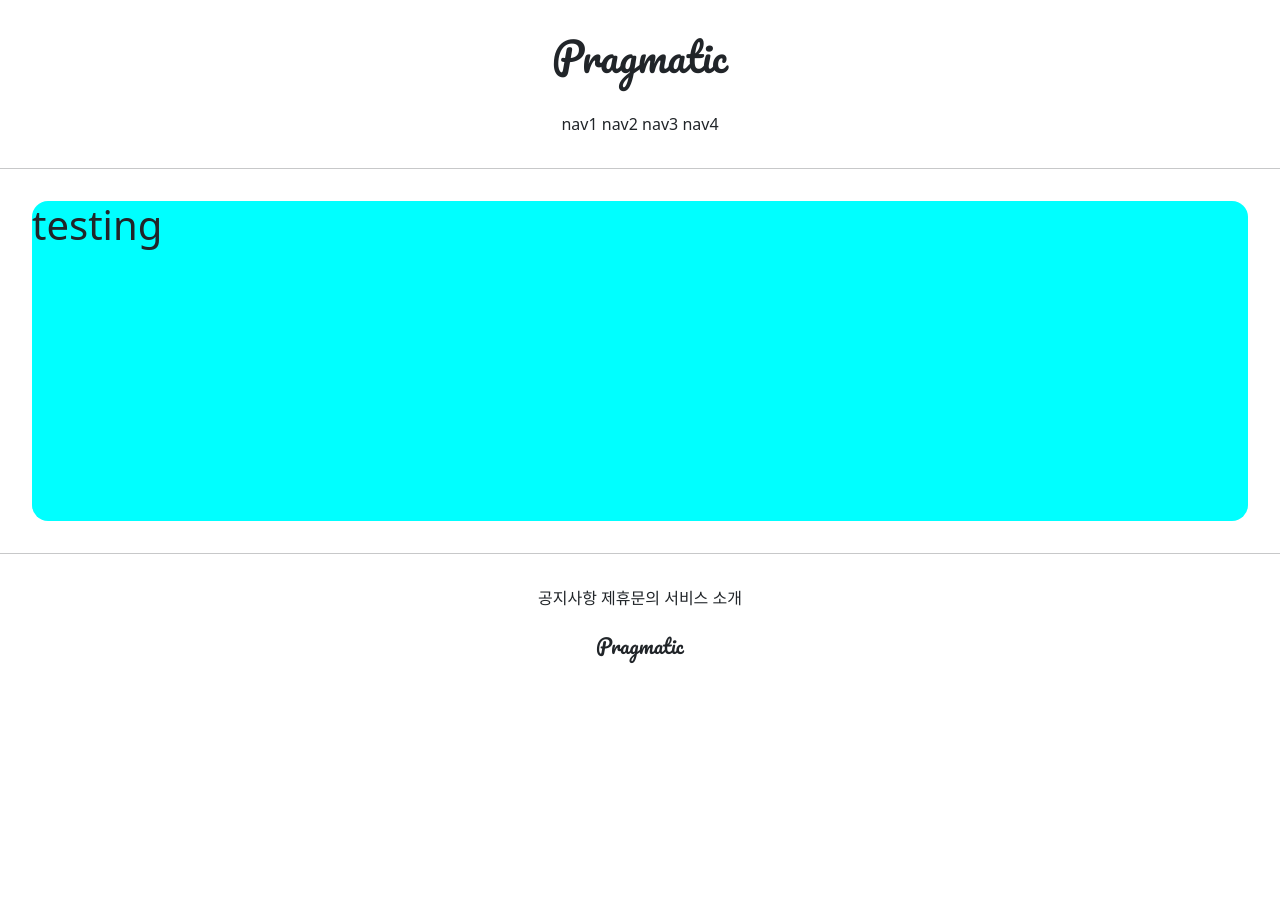
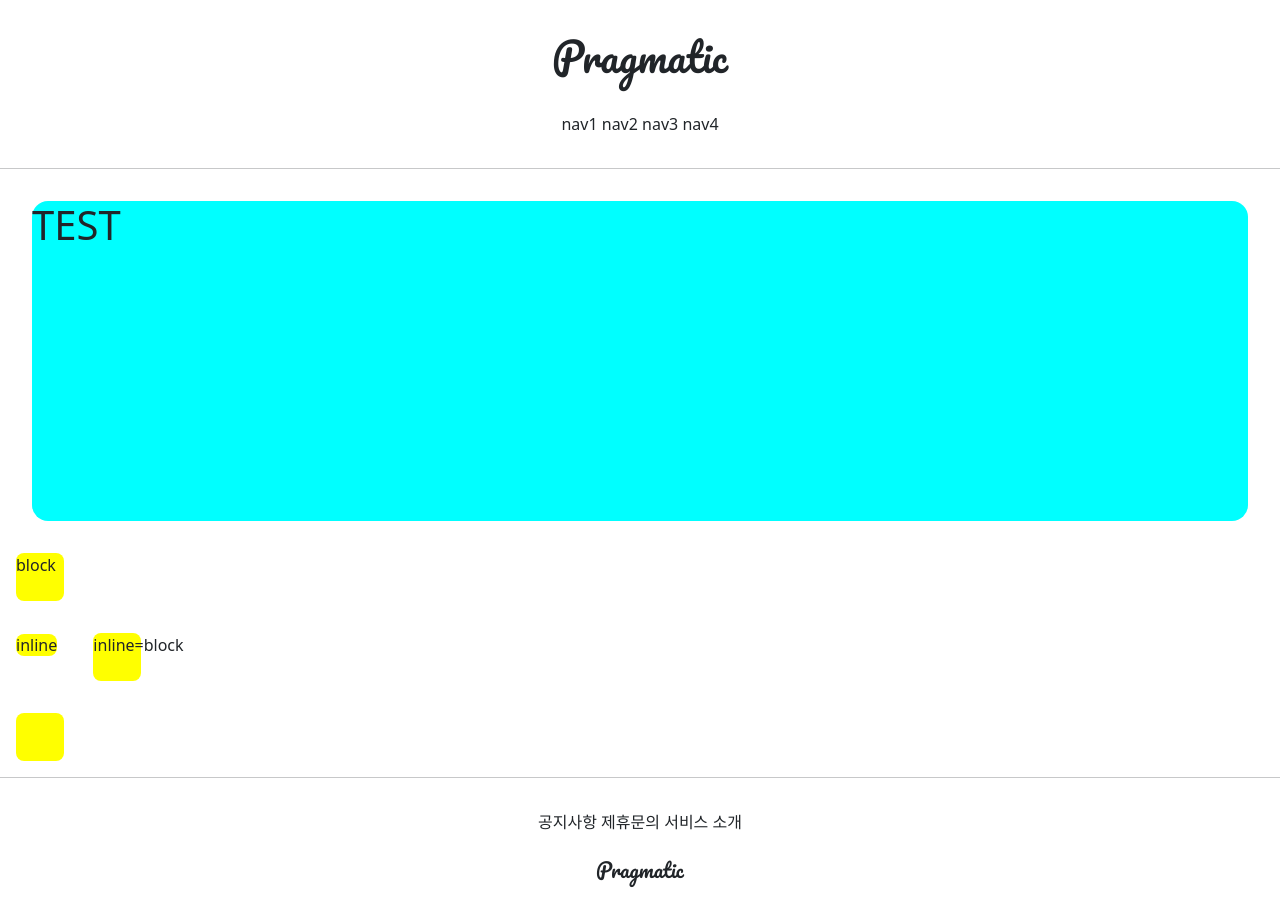
Before and after one commit to seon-hee/gis_2ban, a Django app: page /accounts/hello_world/ in a window 1280 px wide. Before the commit the page ends 663 px from the top, so only its background shows below. Run offline with Django 3.2, Linux system fonts and the light colour scheme; parts of the project's set-up code (start-up, migrations or seed data) failed here and were passed over.

Commit message:
7/7 2ban class commit 2

```diff
--- a/accountapp/templates/accountapp/hello_world.html
+++ b/accountapp/templates/accountapp/hello_world.html
@@ -2,10 +2,27 @@
 
 {% block content %}
 
+    <style>
+
+        .testing {
+            background-color: yellow;
+            height: 48px;
+            width: 48px;
+            margin: 1rem;
+            border-radius: .5rem;
+        }
+    </style>
+
+
+
     <div style="height:20rem; background-color: aqua; border-radius: 1rem; margin: 2rem;">
-        <h1>
-            testing
-        </h1>
+        <h1>TEST</h1>
     </div>
 
+    <div class="testing" style="display: block">block</div>
+    <div class="testing" style="display: inline">inline</div>
+    <div class="testing" style="display: inline-block">inline=block</div>
+    <div class="testing" style="display: none">none</div>
+    <div class="testing"></div>
+
 {%  endblock %}
```
